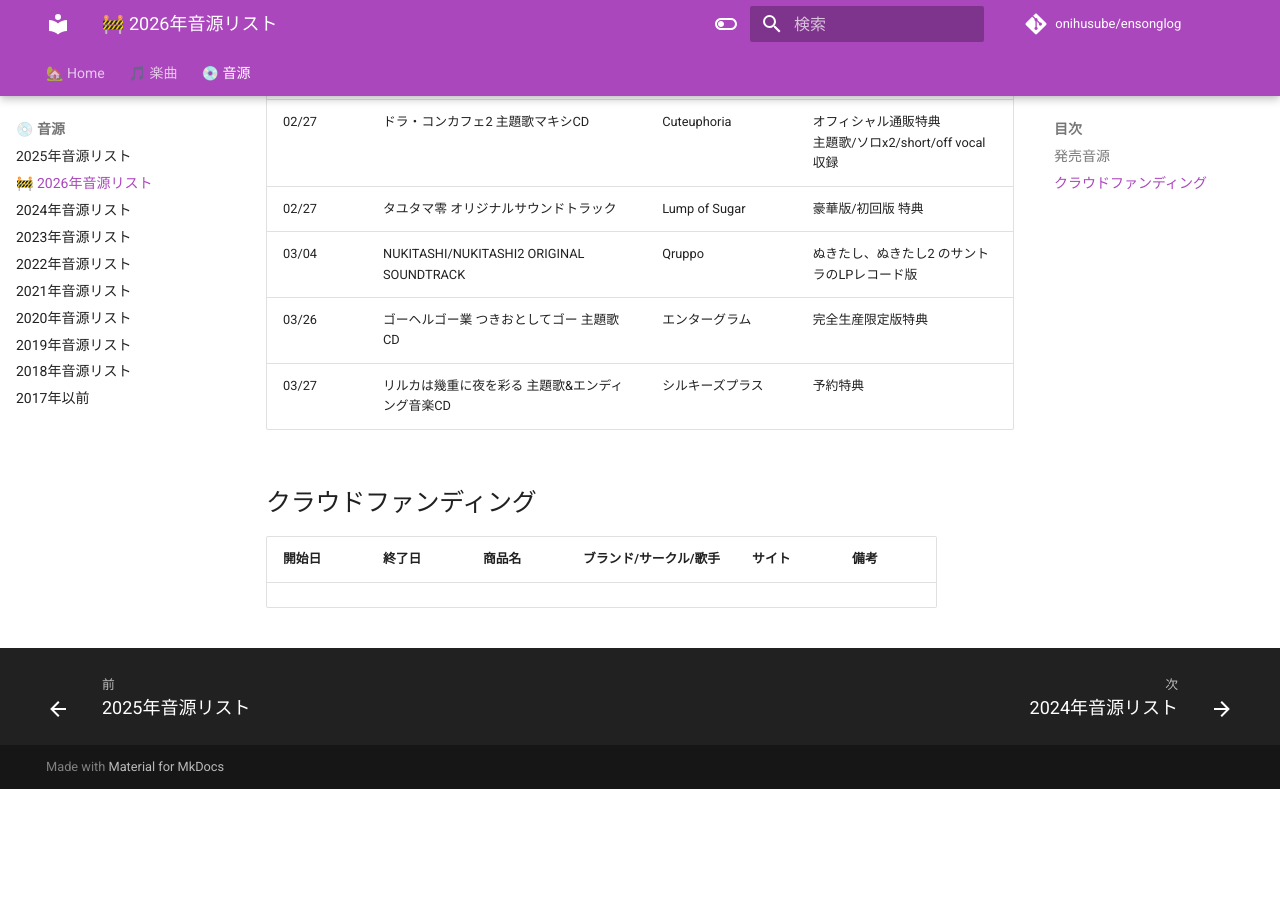
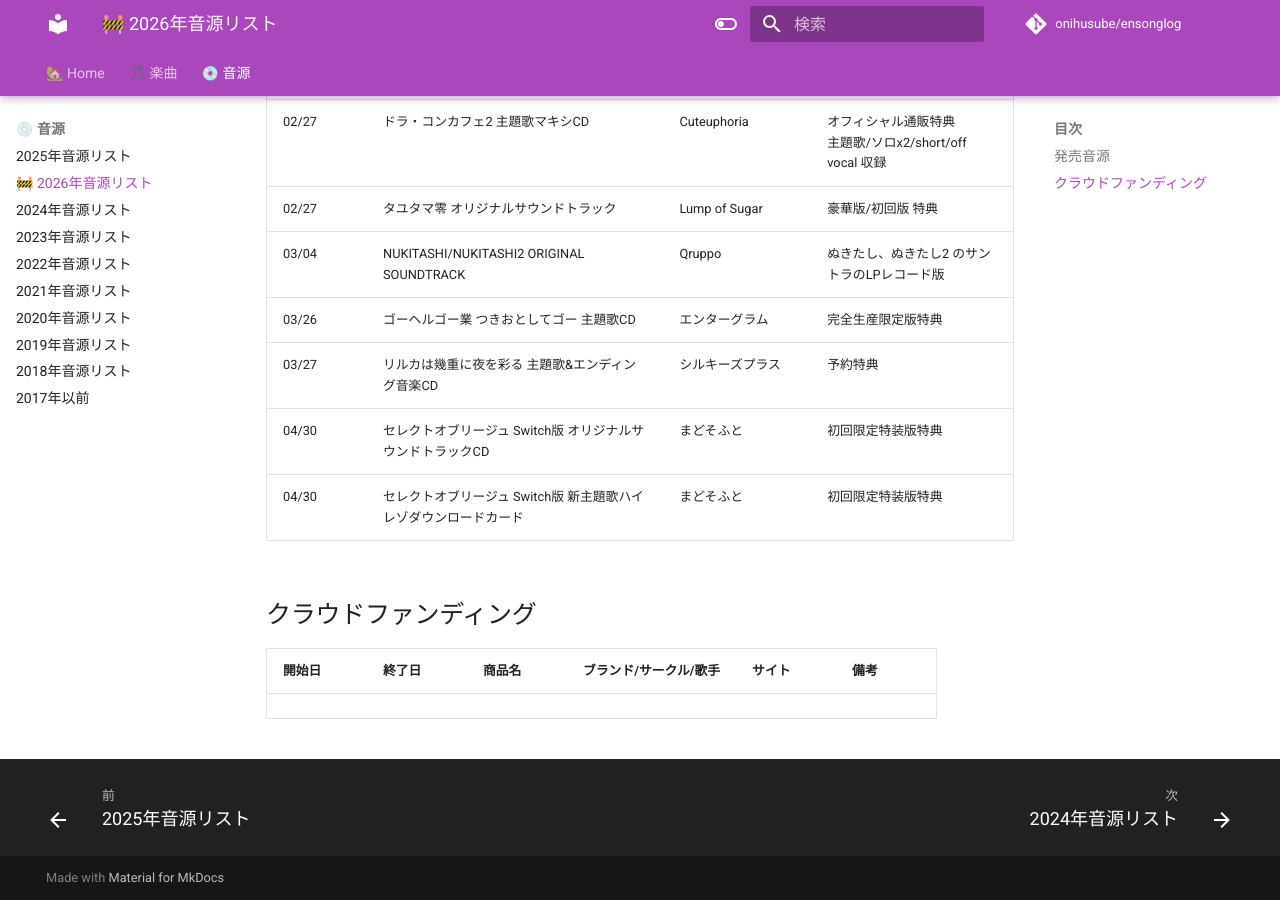
Before and after one commit to onihusube/ensonglog, an MkDocs documentation site: the page built from docs/2026/音源.md, in a window 1280 px wide and 900 px high, scrolled down 641 px. Built offline with MkDocs 1.6.1 and Material for MkDocs 9.7.7, drawn with Linux system fonts in a browser that asks for light colours; comment, search, counter and statistics services are not loaded; before the commit the page ends 1430 px from its top, so only the background shows below that.

Commit message:
セレクトオブリージュ Switch版追加

```diff
--- a/docs/2026/音源.md
+++ b/docs/2026/音源.md
@@ -20,6 +20,8 @@ search:
 | 03/04 | NUKITASHI/NUKITASHI2 ORIGINAL SOUNDTRACK | Qruppo | ぬきたし、ぬきたし2 のサントラのLPレコード版 |
 | 03/26 | ゴーヘルゴー業 つきおとしてゴー 主題歌CD | エンターグラム | 完全生産限定版特典 |
 | 03/27 | リルカは幾重に夜を彩る 主題歌&エンディング音楽CD | シルキーズプラス | 予約特典 |
+| 04/30 | セレクトオブリージュ Switch版 オリジナルサウンドトラックCD | まどそふと | 初回限定特装版特典 |
+| 04/30 | セレクトオブリージュ Switch版 新主題歌ハイレゾダウンロードカード | まどそふと | 初回限定特装版特典 |
 
 ## クラウドファンディング
 
```
